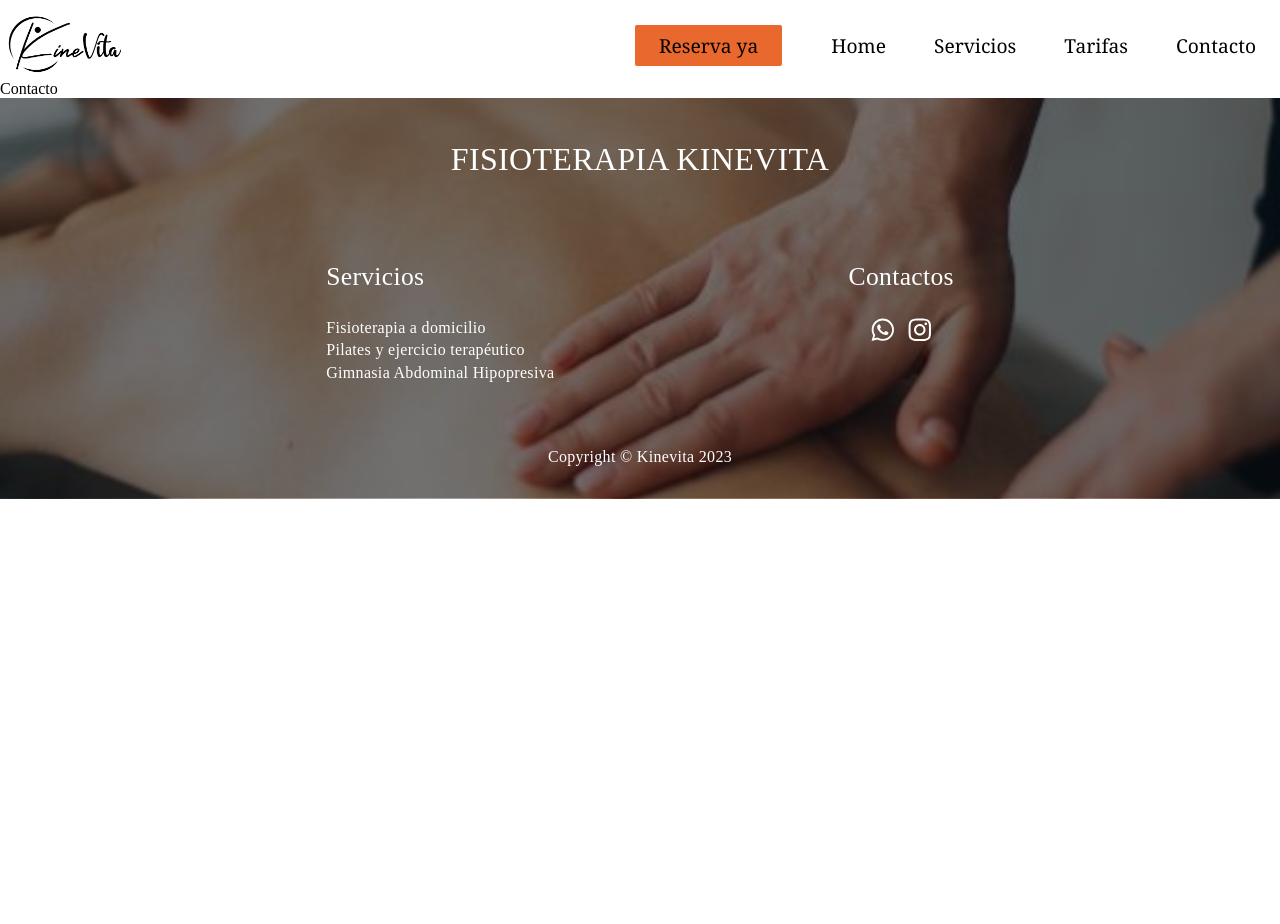
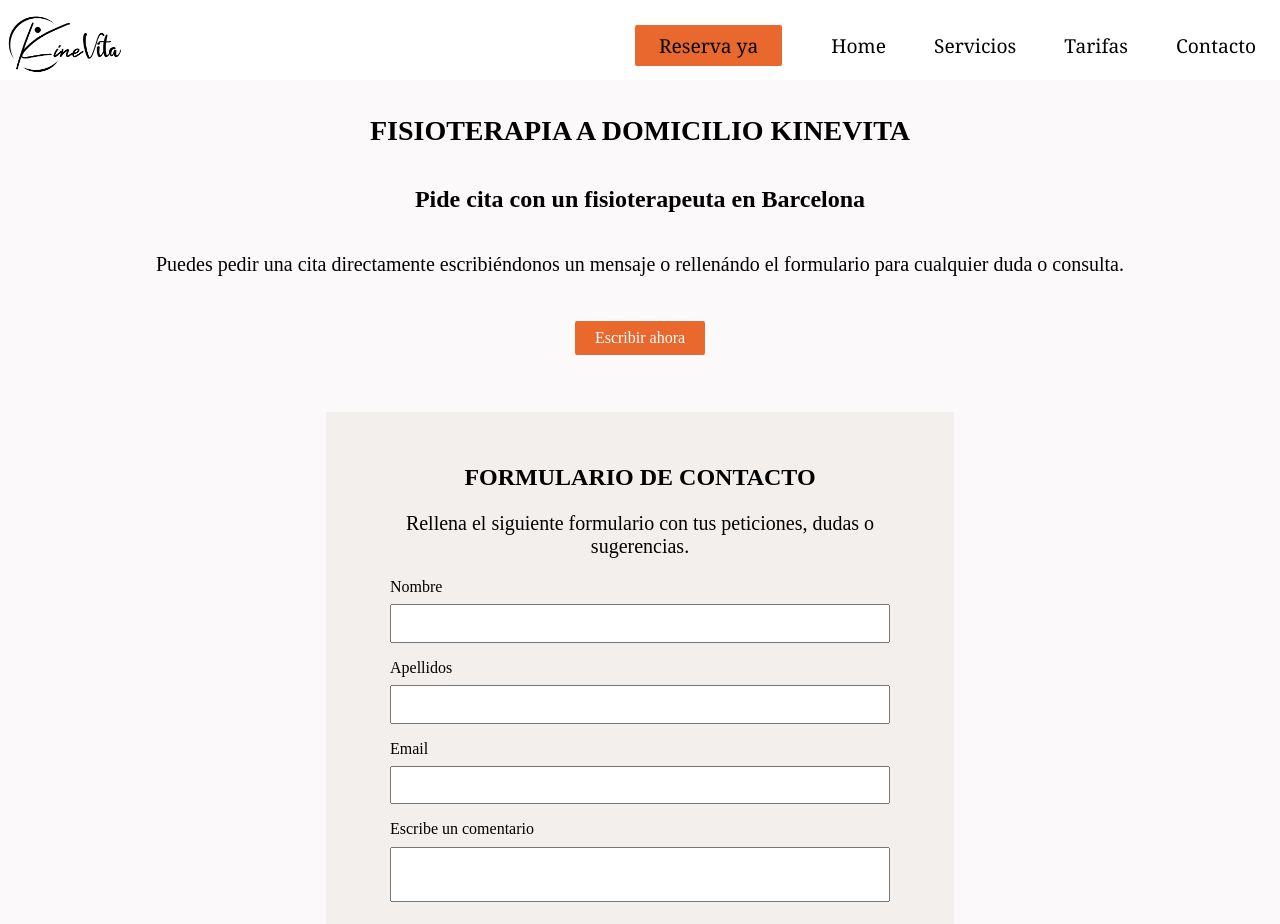
Before and after one commit to EvaGonz84/Kinevita-React, a React (Vite) app: page /contacto in a window 1280 px wide. Shown: the top 924 px of the page. Before the commit the page ends 800 px from the top, so only its background shows below. Built offline with nearby package versions, Linux system fonts and the light colour scheme.

Commit message:
added contact form

```diff
--- a/src/components/StyledButton.js
+++ b/src/components/StyledButton.js
@@ -15,7 +15,7 @@ export const StyledButton = styled.button`
     background: ${props => props.background || "white"};
     color: ${props => props.hover || "black"};
     transition: all 0.5s ease;
-    border: ${props => props.borderHover || "1px solid white"};
+    border: ${props => props.borderhover || "1px solid white"};
   }
 
   @media screen and (max-width: 968px) {
--- a/src/pages/Contact.jsx
+++ b/src/pages/Contact.jsx
@@ -1,5 +1,174 @@
+import styled from "styled-components";
+import { StyledButton } from "../components/StyledButton";
+import { useState } from "react";
+
+const Container = styled.section`
+  display: flex;
+  flex-direction: column;
+  align-items: center;
+  padding: 1rem;
+  box-sizing: border-box;
+  width: 100%;
+  background-color: #fbf9f9;
+
+  h1 {
+    text-transform: uppercase;
+    font-size: 1.75rem;
+  }
+
+  p {
+    font-size: 1.25rem;
+  }
+
+  @media screen and (max-width: 968px) {
+    text-align: center;
+  }
+`;
+
+const FormContainer = styled.div`
+  width: 500px;
+  margin: 2rem auto;
+  padding: 2rem 4rem;
+  background-color: #f3efed;
+
+  p {
+    text-align: center;
+  }
+`;
+
+const FormTitle = styled.h2`
+  text-align: center;
+  text-transform: uppercase;
+`;
+
+const Form = styled.form`
+  display: flex;
+  flex-direction: column;
+`;
+
+const FormGroup = styled.div`
+  display: flex;
+  flex-direction: column;
+  margin-bottom: 1rem;
+`;
+
+const InputLabel = styled.label`
+  margin-bottom: 0.5rem;
+  @media screen and (max-width: 968px) {
+    text-align: start;
+  }
+`;
+
+const Input = styled.input`
+  padding: 0.5rem;
+  font-size: 1rem;
+`;
+
+const TextArea = styled.textarea`
+  padding: 0.5rem;
+  font-size: 1rem;
+  resize: none;
+`;
+
+const StyledDiv = styled.div`
+margin-top:0.5rem;
+@media screen and (max-width: 968px) {
+    text-align: start;
+  }
+`;
+
+const ContactButton = styled(StyledButton)`
+margin: 0;
+`;
+
+
+
 const Contact = () => {
-  return "Contacto";
+  const [formData, setFormData] = useState({
+    firstName: "",
+    lastName: "",
+    email: "",
+    comment: "",
+  });
+
+  const handleChange = (e) => {
+    const { name, value } = e.target;
+    setFormData((prevData) => ({ ...prevData, [name]: value }));
+  };
+
+  const handleSubmit = (e) => {
+    e.preventDefault();
+    // Aquí puedes realizar el envío de los datos del formulario
+    console.log(formData);
+  };
+  return (
+    <Container>
+      <h1>Fisioterapia a domicilio Kinevita</h1>
+      <h2>Pide cita con un fisioterapeuta en Barcelona</h2>
+
+      <p>
+        Puedes pedir una cita directamente escribiéndonos un mensaje o
+        rellenándo el formulario para cualquier duda o consulta.
+      </p>
+      <StyledButton color="#e9682d" borderhover="1px solid black">
+        Escribir ahora
+      </StyledButton>
+
+      {/* form */}
+      <FormContainer>
+        <FormTitle>formulario de contacto</FormTitle>
+        <p>Rellena el siguiente formulario con tus peticiones, dudas o sugerencias.</p>
+        <Form onSubmit={handleSubmit}>
+          <FormGroup>
+            <InputLabel htmlFor="firstName">Nombre</InputLabel>
+            <Input
+              type="text"
+              id="firstName"
+              name="firstName"
+              value={formData.firstName}
+              onChange={handleChange}
+              required
+            />
+          </FormGroup>
+          <FormGroup>
+            <InputLabel htmlFor="lastName">Apellidos</InputLabel>
+            <Input
+              type="text"
+              id="lastName"
+              name="lastName"
+              value={formData.lastName}
+              onChange={handleChange}
+              required
+            />
+          </FormGroup>
+          <FormGroup>
+            <InputLabel htmlFor="email">Email</InputLabel>
+            <Input
+              type="email"
+              id="email"
+              name="email"
+              value={formData.email}
+              onChange={handleChange}
+              required
+            />
+          </FormGroup>
+          <FormGroup>
+            <InputLabel htmlFor="comment">Escribe un comentario</InputLabel>
+            <TextArea
+              id="comment"
+              name="comment"
+              value={formData.comment}
+              onChange={handleChange}
+              required
+            />
+          </FormGroup>
+          <StyledDiv>
+          <ContactButton color="#e9682d"  borderhover="1px solid black" type="submit">Enviar</ContactButton>
+          </StyledDiv>
+        </Form>
+      </FormContainer>
+    </Container>
+  );
 };
 
 export { Contact };
```
